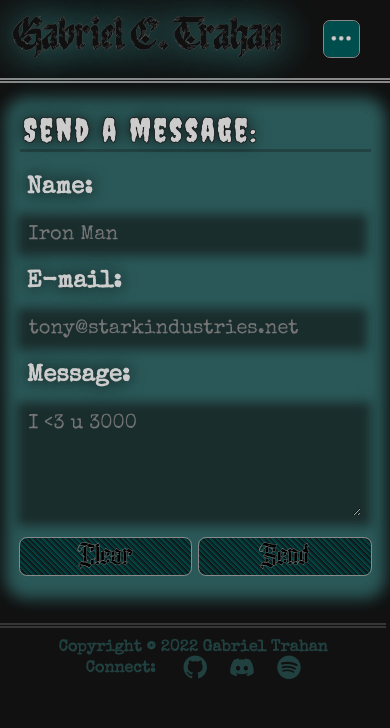
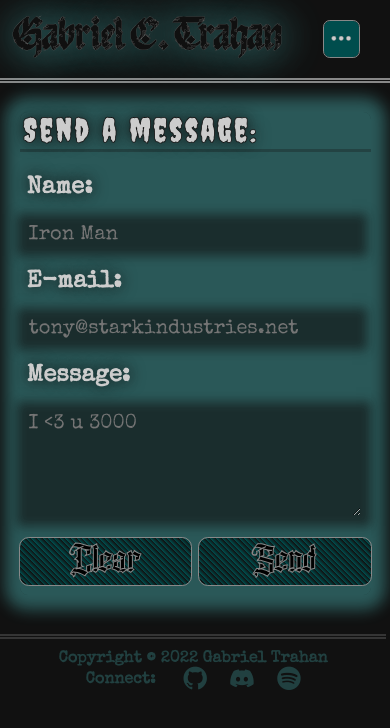
Before and after one commit to theokoles7/portfolio, an Angular app in the folder ui/: page /contact in a window 390 px wide. Shown: the top 728 px of the page. Built offline with nearby package versions, Linux system fonts and the light colour scheme.

Commit message:
Clear/send readability

```diff
--- a/ui/src/app/pages/contact/contact.component.scss
+++ b/ui/src/app/pages/contact/contact.component.scss
@@ -116,7 +116,7 @@ div.outer{
 
     button{
       font-family: Dutch;
-      -webkit-text-stroke: .4px $gray2;
+      -webkit-text-stroke: 1px $gray2;
 
       border: none;
       border-radius: .25em;
@@ -138,7 +138,7 @@ div.outer{
       @media only screen and (max-width: 768px){
         width: 49%;
         margin-right: 0;
-        font-size: 7vw;
+        font-size: 9vw;
       }
     }
   }
```
